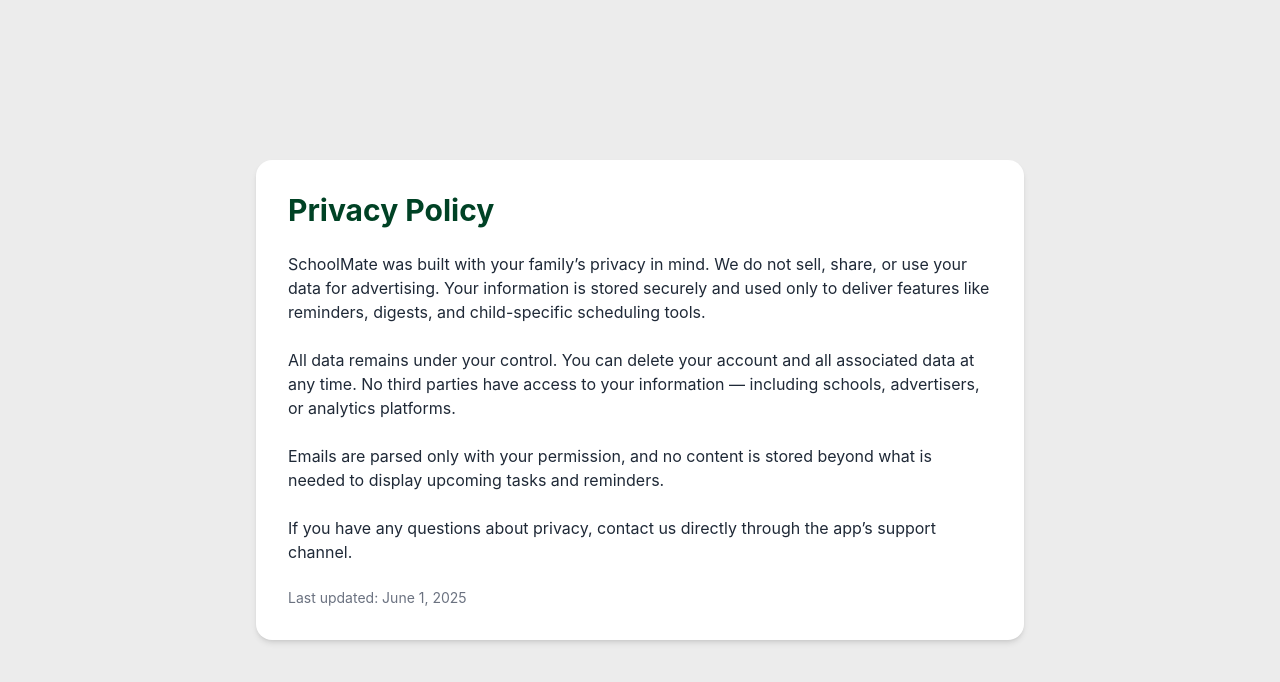
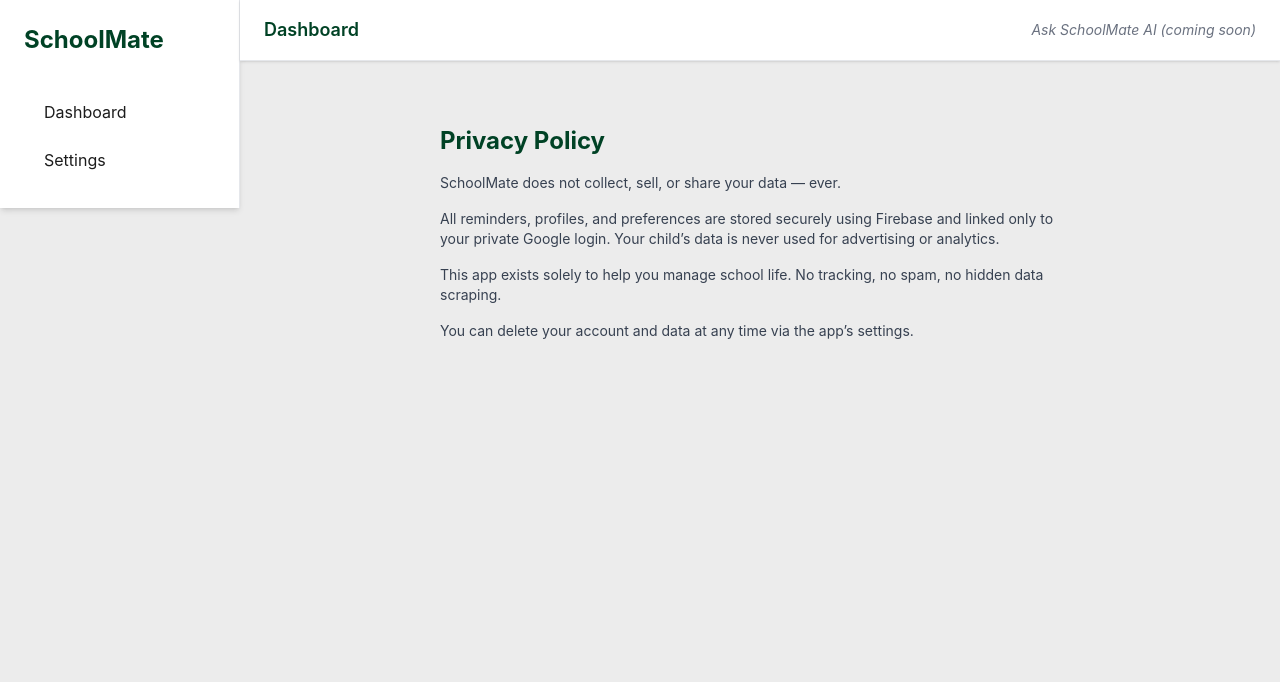
Before and after one commit to LHN-ENT/SchoolMate, a Next.js app: page /privacy in a window 1280 px wide. Shown: the top 682 px of the page. Built offline with nearby package versions, Linux system fonts and the light colour scheme.

Commit message:
🔒 Polish: Wrap Privacy page in Layout and apply clean styling.tsx

```diff
--- a/pages/privacy.tsx
+++ b/pages/privacy.tsx
@@ -1,24 +1,26 @@
+import Layout from '@/components/Layout'
+
 export default function PrivacyPage() {
   return (
-    <div className="min-h-screen flex items-center justify-center bg-[#ECECEC] px-4 py-12">
-      <div className="bg-white p-8 rounded-2xl shadow-md max-w-3xl w-full space-y-6 text-gray-800">
-        <h1 className="text-3xl font-bold text-[#004225]">Privacy Policy</h1>
-        <p>
-          SchoolMate was built with your family’s privacy in mind. We do not sell, share, or use your data for advertising. Your information is stored securely and used only to deliver features like reminders, digests, and child-specific scheduling tools.
+    <Layout>
+      <div className="max-w-2xl mx-auto py-10 px-4 space-y-4">
+        <h1 className="text-2xl font-bold text-[#004225]">Privacy Policy</h1>
+        <p className="text-gray-700 text-sm">
+          SchoolMate does not collect, sell, or share your data — ever.
         </p>
-        <p>
-          All data remains under your control. You can delete your account and all associated data at any time. No third parties have access to your information — including schools, advertisers, or analytics platforms.
+        <p className="text-gray-700 text-sm">
+          All reminders, profiles, and preferences are stored securely using Firebase and linked
+          only to your private Google login. Your child’s data is never used for advertising or
+          analytics.
         </p>
-        <p>
-          Emails are parsed only with your permission, and no content is stored beyond what is needed to display upcoming tasks and reminders.
+        <p className="text-gray-700 text-sm">
+          This app exists solely to help you manage school life. No tracking, no spam, no hidden
+          data scraping.
         </p>
-        <p>
-          If you have any questions about privacy, contact us directly through the app’s support channel.
-        </p>
-        <p className="text-sm text-gray-500 mt-6">
-          Last updated: June 1, 2025
+        <p className="text-gray-700 text-sm">
+          You can delete your account and data at any time via the app’s settings.
         </p>
       </div>
-    </div>
+    </Layout>
   )
 }
```
